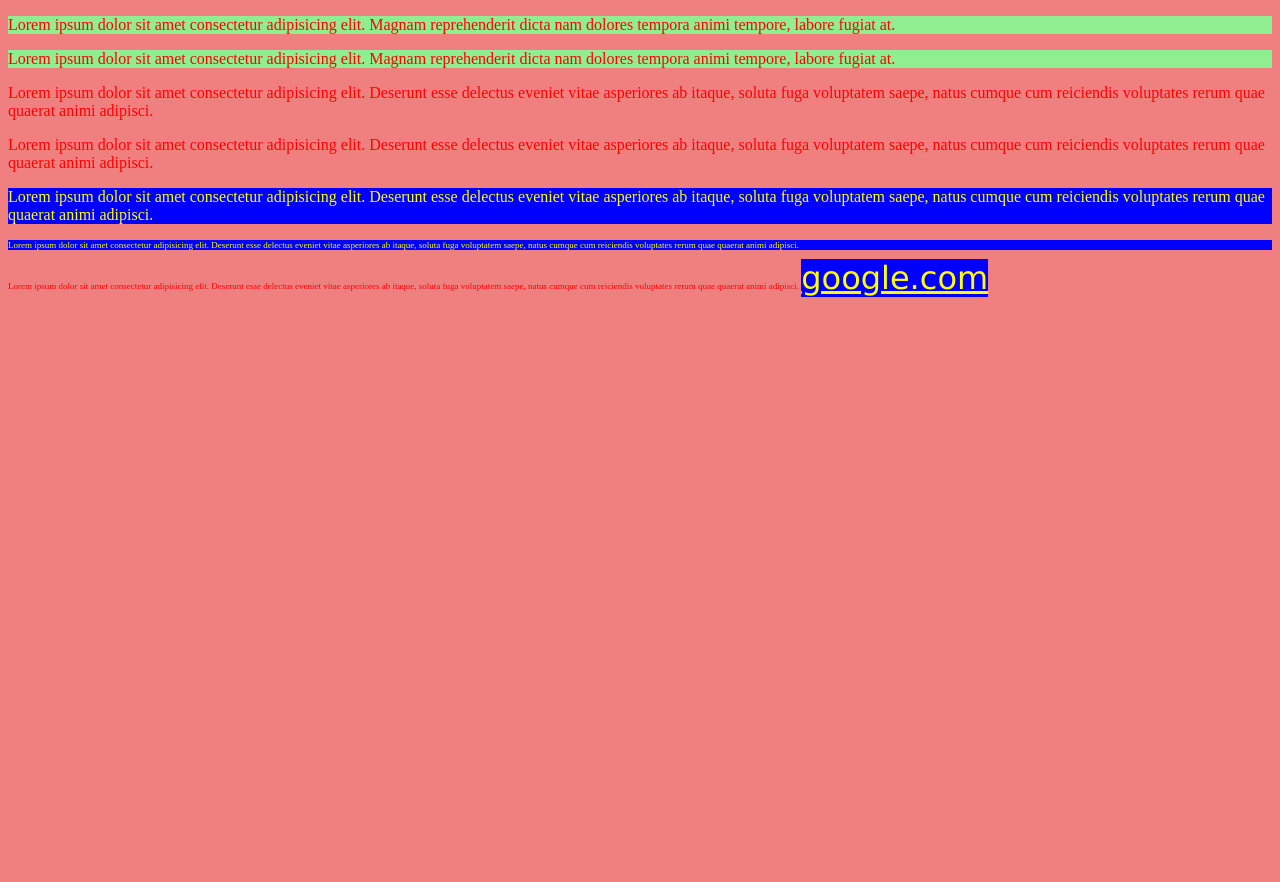
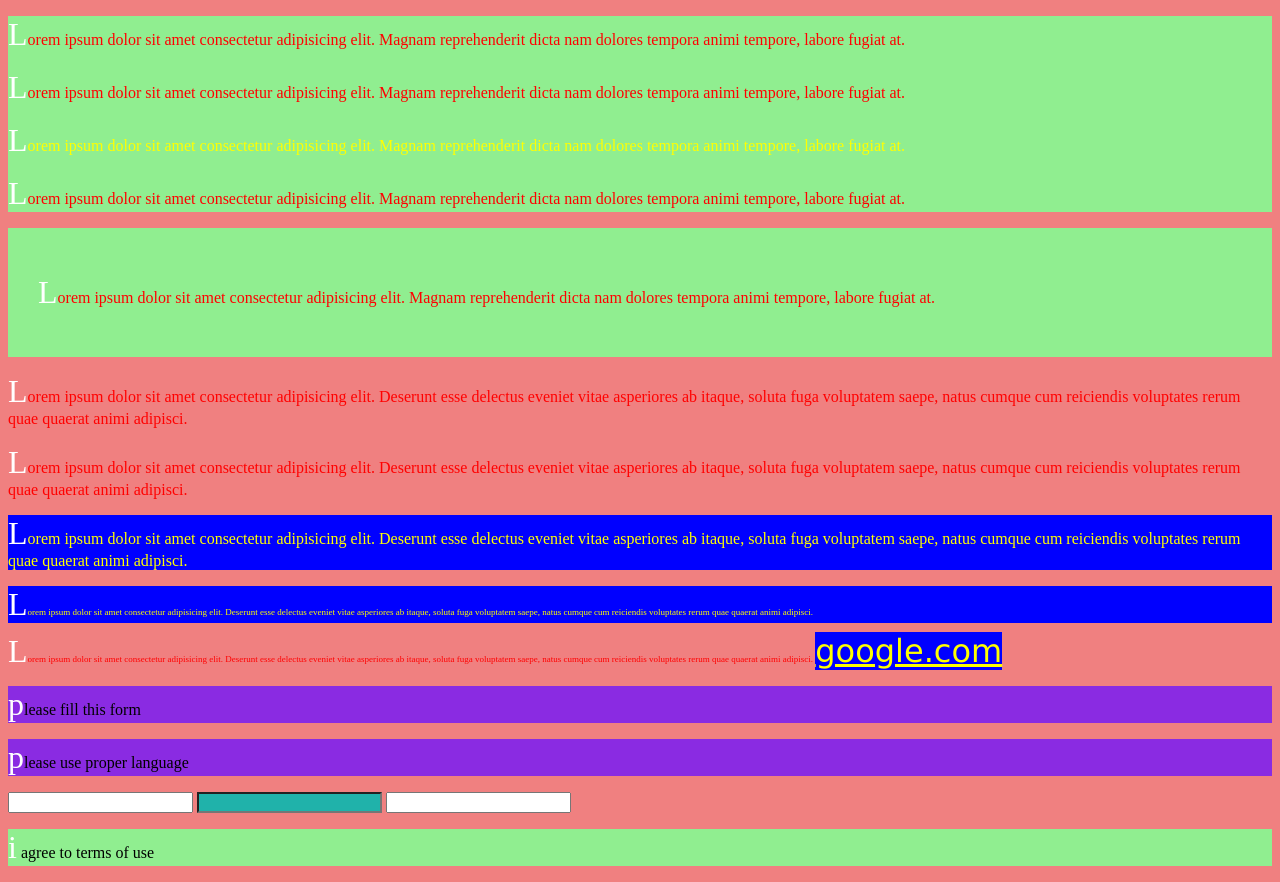
Before and after one commit to shaharAlt635/jb-45800-12, a plain HTML site: page 2026-11-24-CSS/02-css-selectors/index.html in a window 1280 px wide. Before the commit the page ends 800 px from the top, so only its background shows below. Drawn offline with Linux system fonts and the light colour scheme.

Commit message:
selectors

```diff
--- a/2026-11-24-CSS/02-css-selectors/index.html
+++ b/2026-11-24-CSS/02-css-selectors/index.html
@@ -7,10 +7,13 @@
     <link rel="stylesheet" href="style.css">
 </head>
 <body>
-    <div>
+    <div id="my-div2">
+        <p>Lorem ipsum dolor sit amet consectetur adipisicing elit. Magnam reprehenderit dicta nam dolores tempora animi tempore, labore fugiat at.</p>
+        <p>Lorem ipsum dolor sit amet consectetur adipisicing elit. Magnam reprehenderit dicta nam dolores tempora animi tempore, labore fugiat at.</p>
+        <p>Lorem ipsum dolor sit amet consectetur adipisicing elit. Magnam reprehenderit dicta nam dolores tempora animi tempore, labore fugiat at.</p>
         <p>Lorem ipsum dolor sit amet consectetur adipisicing elit. Magnam reprehenderit dicta nam dolores tempora animi tempore, labore fugiat at.</p>
     </div>
-    <div>
+    <div id="my-div">
         <p>Lorem ipsum dolor sit amet consectetur adipisicing elit. Magnam reprehenderit dicta nam dolores tempora animi tempore, labore fugiat at.</p>
     </div>
     <p>Lorem ipsum dolor sit amet consectetur adipisicing elit. Deserunt esse delectus eveniet vitae asperiores ab itaque, soluta fuga voluptatem saepe, natus cumque cum reiciendis voluptates rerum quae quaerat animi adipisci.</p>
@@ -18,5 +21,17 @@
     <p class="happy">Lorem ipsum dolor sit amet consectetur adipisicing elit. Deserunt esse delectus eveniet vitae asperiores ab itaque, soluta fuga voluptatem saepe, natus cumque cum reiciendis voluptates rerum quae quaerat animi adipisci.</p>
     <p class="happy sad">Lorem ipsum dolor sit amet consectetur adipisicing elit. Deserunt esse delectus eveniet vitae asperiores ab itaque, soluta fuga voluptatem saepe, natus cumque cum reiciendis voluptates rerum quae quaerat animi adipisci.</p>
     <p class="sad">Lorem ipsum dolor sit amet consectetur adipisicing elit. Deserunt esse delectus eveniet vitae asperiores ab itaque, soluta fuga voluptatem saepe, natus cumque cum reiciendis voluptates rerum quae quaerat animi adipisci. <a class="happy" href="https://google.com">google.com</a></p>
+
+
+    <form>
+        <p>please fill this form</p>
+        <p>please use proper language</p>
+        <input />
+        <input type="number" />
+        <input type="url" />
+        <div>
+            <p>i agree to terms of use</p>
+        </div>
+    </form>
 </body>
 </html>
--- a/2026-11-24-CSS/02-css-selectors/style.css
+++ b/2026-11-24-CSS/02-css-selectors/style.css
@@ -27,3 +27,40 @@ p {
 .sad {
    font-size: xx-small;
 }
+
+/* id selector */
+#my-div {
+    padding: 30px;
+}
+
+/* attribute selector */
+input[type=number] {
+    background-color: lightseagreen;
+}
+
+/* pseudo selector */
+
+/* when i have a single colon : it is called pseudo class */
+a:hover {
+    cursor: grab;
+    font-size: x-small;
+}
+
+/* when i have double colons (::) it is called a pseudo element */
+p::first-letter {
+    font-size: xx-large;
+    color: white;
+}
+
+/* combining selectors */
+form p {
+    color: black;
+}
+
+form > p {
+    background-color: blueviolet;
+}
+
+#my-div2 > p:nth-child(3) {
+    color: yellow;
+}
```
